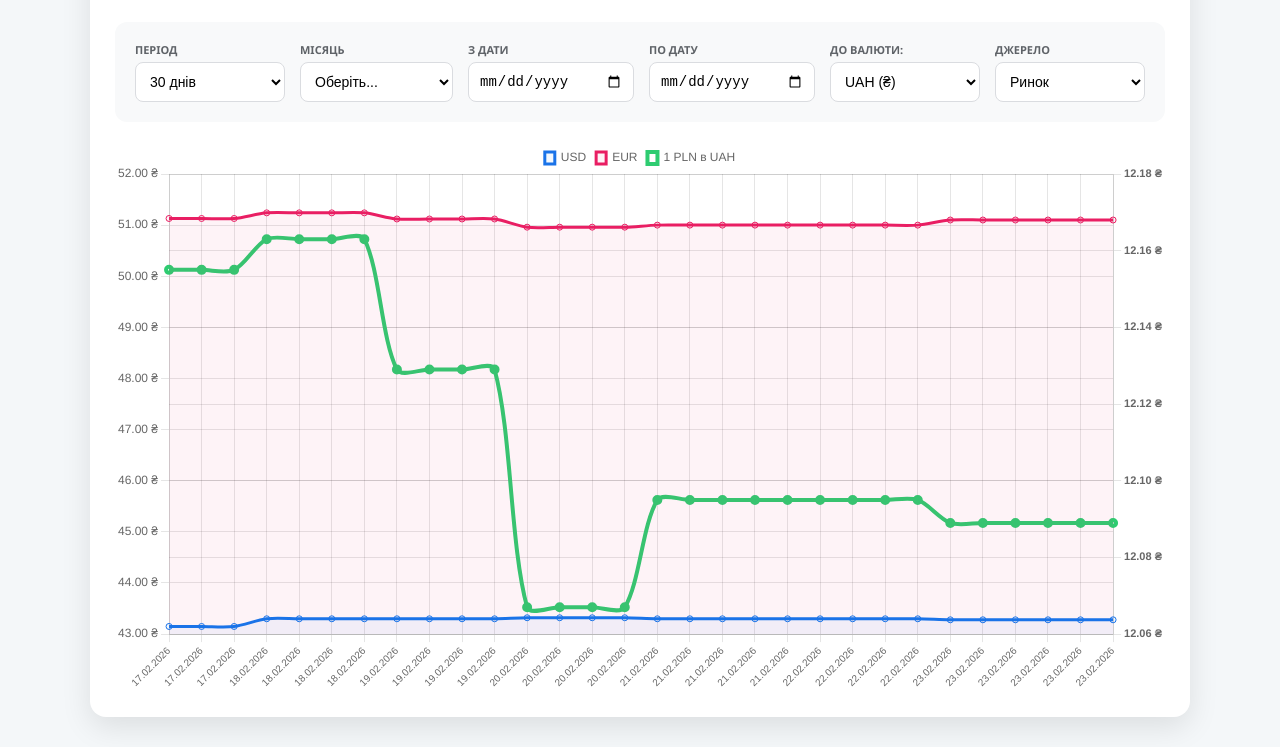
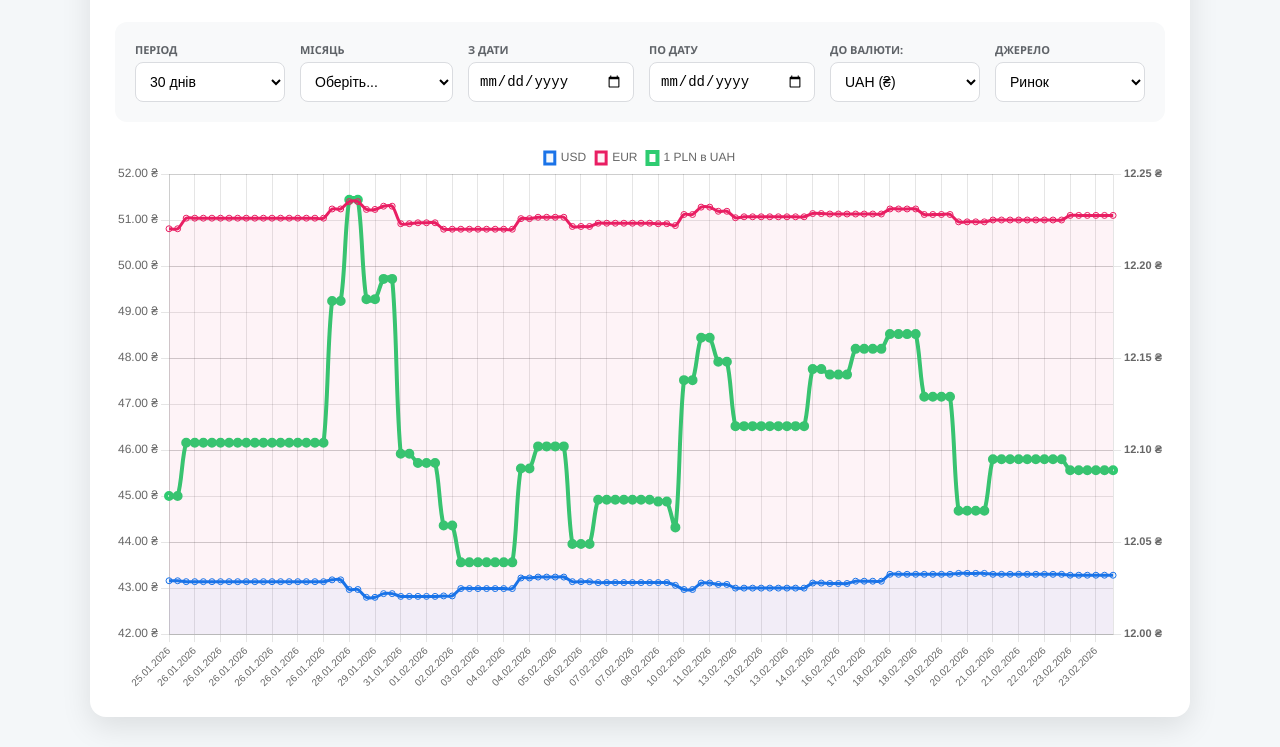
Before and after one commit to relanium/currency-dashboard, a plain HTML site: page index.html in a window 1280 px wide. Shown: the part 122-869 px from the top of the page. Drawn offline with nearby package versions, Linux system fonts and the light colour scheme.

Commit message:
Refine date filtering logic for non-custom periods

```diff
--- a/index.html
+++ b/index.html
@@ -147,8 +147,15 @@
                 const d = parseCsvDate(row['Дата']);
                 return d >= from && d <= to;
             });
-        } else if (period !== 'all') {
-            filteredData = fullData.slice(-parseInt(period));
+        } else if (period !== 'all' && period !== 'custom') {
+            const daysToSubtract = parseInt(period);
+            const now = new Date();
+            const cutoffDate = new Date(now.setDate(now.getDate() - daysToSubtract));
+
+            filteredData = fullData.filter(row => {
+                const d = parseCsvDate(row['Дата']);
+                return d >= cutoffDate;
+            });
         }
 
         let usdCol, eurCol;
```
